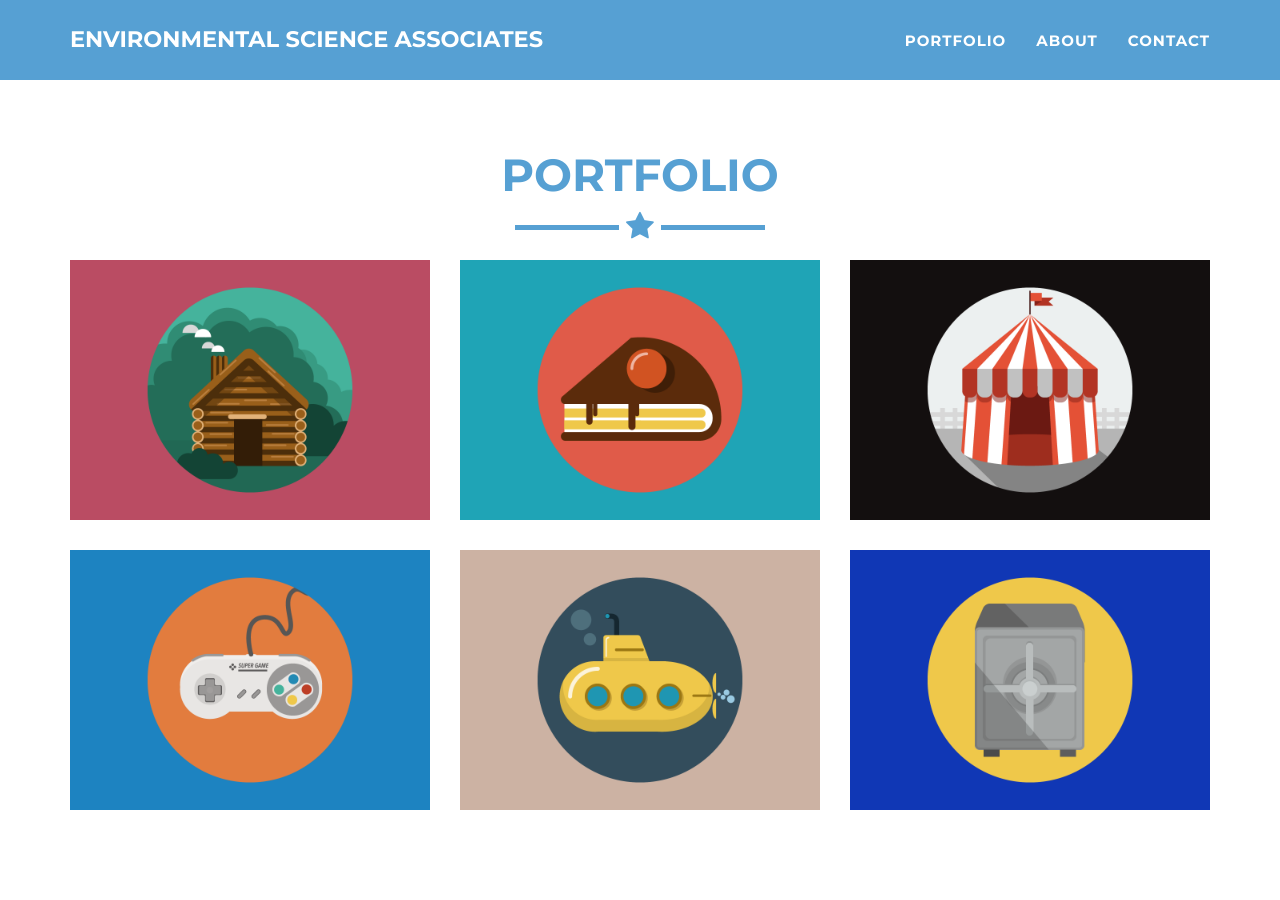
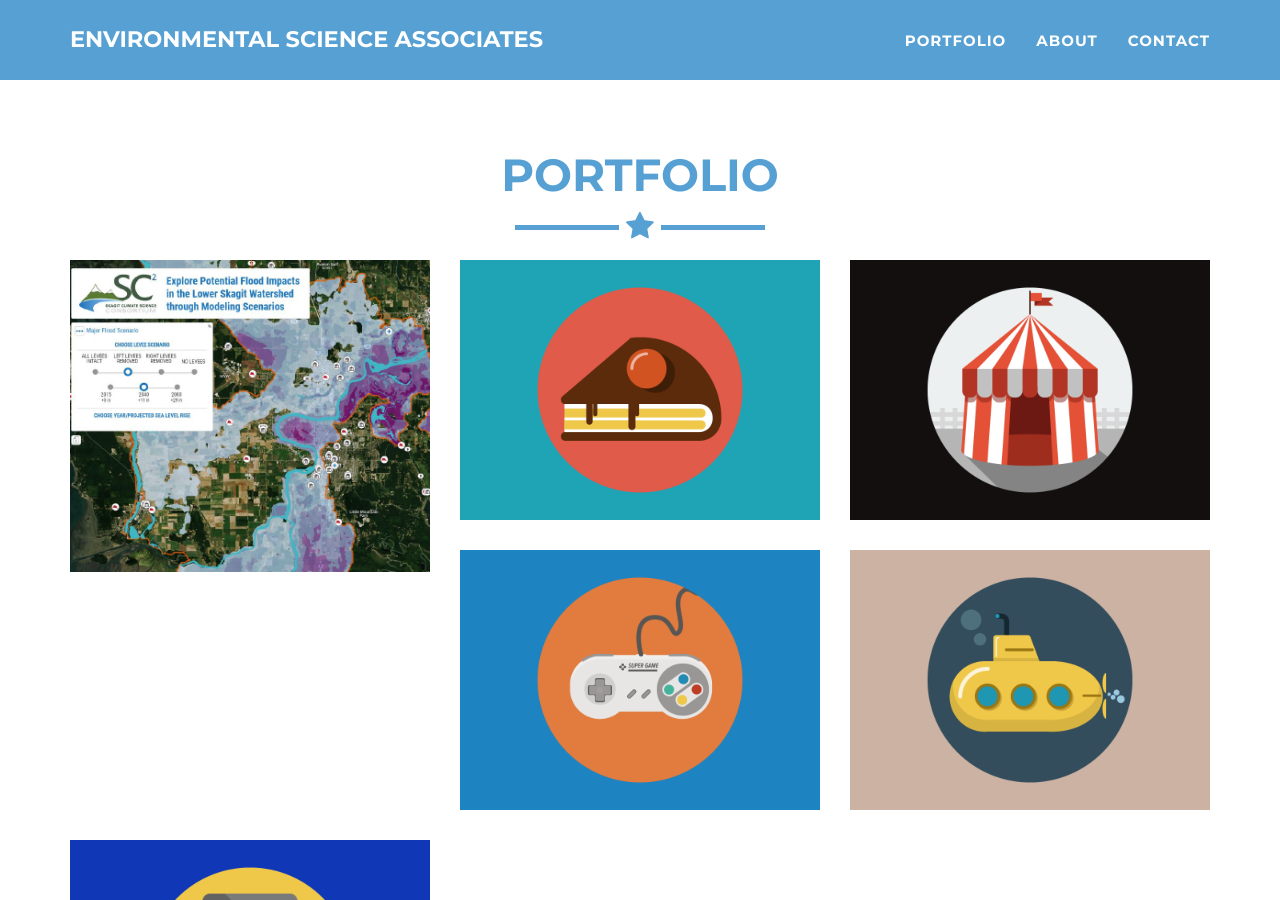
Before and after one commit to EnvironmentalScienceAssociates/EnvironmentalScienceAssociates.github.io, a Jekyll site: the page built from README.md, in a window 1280 px wide and 900 px high, scrolled down 686 px. Built offline with Jekyll 4.4.1, drawn with Linux system fonts in a browser that asks for light colours; our own code applies the rules of GitHub Pages for plain Markdown files.

Commit message:
Update 2014-07-18-project-1.markdown

```diff
--- a/_posts/2014-07-18-project-1.markdown
+++ b/_posts/2014-07-18-project-1.markdown
@@ -2,7 +2,7 @@
 layout: default
 modal-id: 1
 date: 2014-07-18
-img: cabin.png
+img: HomePage_InteractiveMap.jpg
 alt: image-alt
 project-date: April 2014
 client: Start Bootstrap
```
